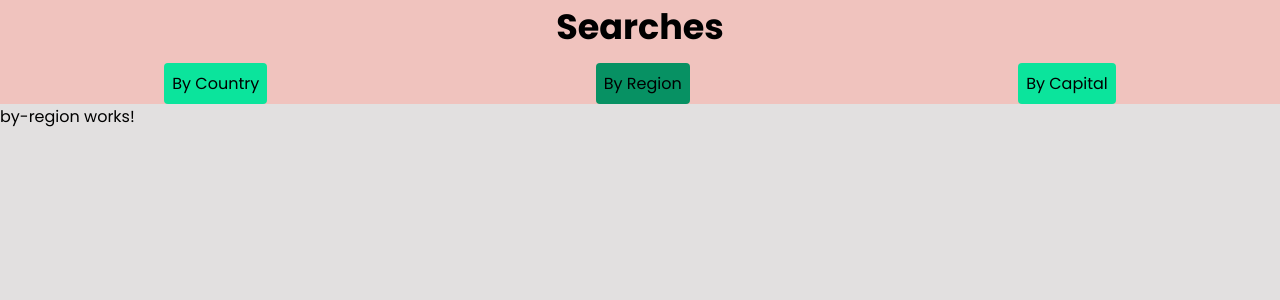
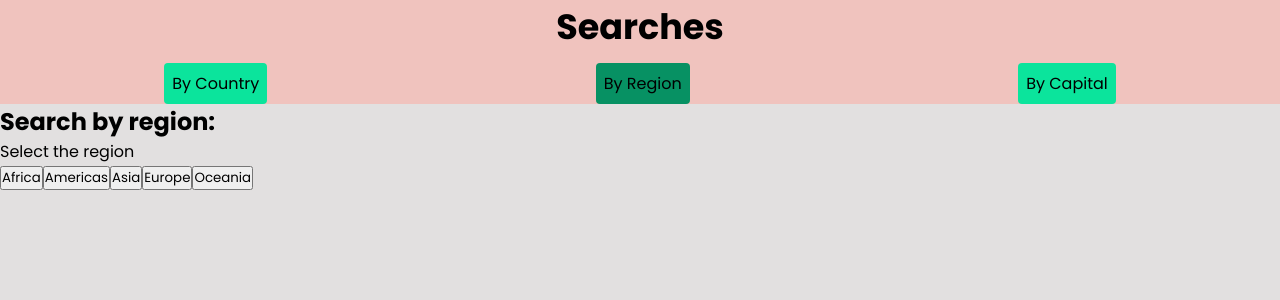
Before and after one commit to crisgarm/countries-app, an Angular app: page /region in a window 1280 px wide. Shown: the top 300 px of the page. Built offline with nearby package versions, Linux system fonts and the light colour scheme.

Commit message:
Add initial structure of region component

```diff
--- a/src/app/countries/pages/by-region/by-region.component.html
+++ b/src/app/countries/pages/by-region/by-region.component.html
@@ -1 +1,19 @@
-<p>by-region works!</p>
+<h2>
+  Search by region: <small>{{ activeRegion | titlecase }}</small>
+</h2>
+<p>Select the region</p>
+<button
+  *ngFor="let region of regions"
+  (click)="activateRegion(region)"
+  [class]="getCssClass(region)"
+>
+  {{ region | titlecase }}
+</button>
+
+<!-- Maneras de añadir clases de forma condicional
+1- [class.btn-active]="region === activeRegion"
+2- [ngClass]="{
+  'btn-active': region === activeRegion,
+  'btn-nonactive': region !== activeRegion
+}" (en este caso JS está evaluando las dos condiciones)
+3- [class]="region === activeRegion ? 'btn-active' : 'btn-nonactive'" (evaluamos una condición)-->
--- a/src/app/countries/pages/by-region/by-region.component.ts
+++ b/src/app/countries/pages/by-region/by-region.component.ts
@@ -1,15 +1,20 @@
-import { Component, OnInit } from '@angular/core';
+import { Component } from '@angular/core';
 
 @Component({
   selector: 'app-by-region',
   templateUrl: './by-region.component.html',
-  styleUrls: ['./by-region.component.css']
+  styleUrls: ['./by-region.component.css'],
 })
-export class ByRegionComponent implements OnInit {
+export class ByRegionComponent {
+  regions: string[] = ['africa', 'americas', 'asia', 'europe', 'oceania'];
+  activeRegion: string = '';
+  constructor() {}
 
-  constructor() { }
-
-  ngOnInit(): void {
+  getCssClass(region: string): string {
+    return region === this.activeRegion ? 'btn-active' : 'btn-nonactive';
   }
 
+  activateRegion(region: string) {
+    this.activeRegion = region;
+  }
 }
--- a/src/app/countries/pages/see-country/see-country.component.html
+++ b/src/app/countries/pages/see-country/see-country.component.html
@@ -1 +1,13 @@
-<p>see-country works!</p>
+<div *ngIf="!country; else divCountry">Wait, please</div>
+
+<ng-template #divCountry>
+  <div>
+    <h3>Country:{{ country.name }}</h3>
+    <img class="small-flag" [src]="country.flag" />
+    <p>{{ country.demonym }}</p>
+    <p>{{ country.population | number }}</p>
+  </div>
+  <pre>
+    {{ country | json }}
+  </pre>
+</ng-template>
--- a/src/app/countries/pages/see-country/see-country.component.ts
+++ b/src/app/countries/pages/see-country/see-country.component.ts
@@ -1,6 +1,7 @@
 import { Component, OnInit } from '@angular/core';
 import { ActivatedRoute } from '@angular/router';
-import { switchMap } from 'rxjs/operators';
+import { switchMap, tap } from 'rxjs/operators';
+import { Country } from '../../interfaces/countries.interface';
 import { CountriesService } from '../../services/countries.service';
 
 @Component({
@@ -9,6 +10,8 @@ import { CountriesService } from '../../services/countries.service';
   styleUrls: ['./see-country.component.css'],
 })
 export class SeeCountryComponent implements OnInit {
+  country!: Country;
+
   constructor(
     private activatedRoute: ActivatedRoute,
     private countryService: CountriesService
@@ -19,10 +22,11 @@ export class SeeCountryComponent implements OnInit {
     //SwitchMap es un operador de rxjs que nos permite recibir un observable(params) y regresar otro (params.id)
     this.activatedRoute.params
       .pipe(
-        switchMap((params) => this.countryService.getCountryByAlpha(params.id))
+        switchMap((params) => this.countryService.getCountryByAlpha(params.id)),
+        tap(console.log)
       )
       .subscribe((resp) => {
-        console.log(resp);
+        this.country = resp;
       });
   }
 }
```
